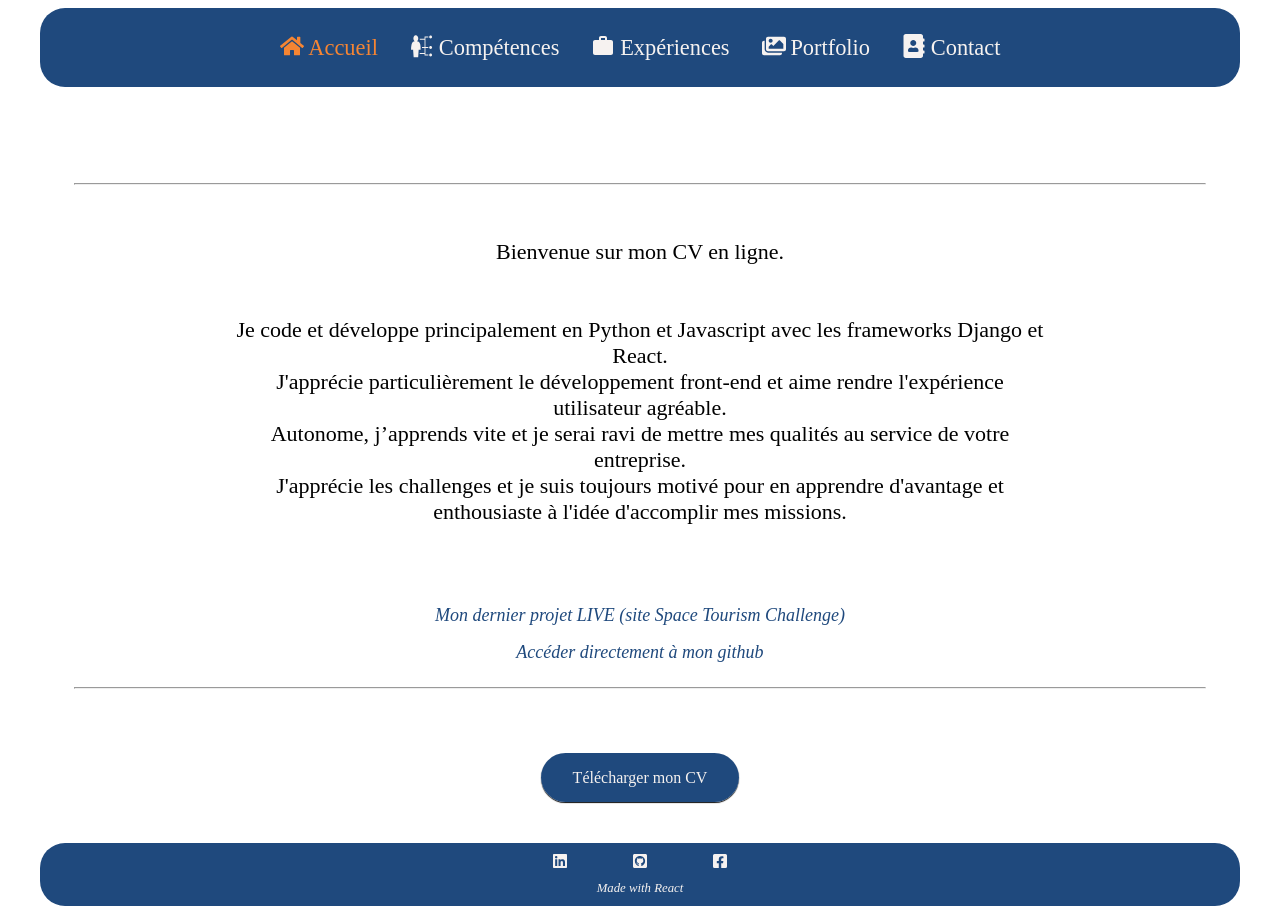
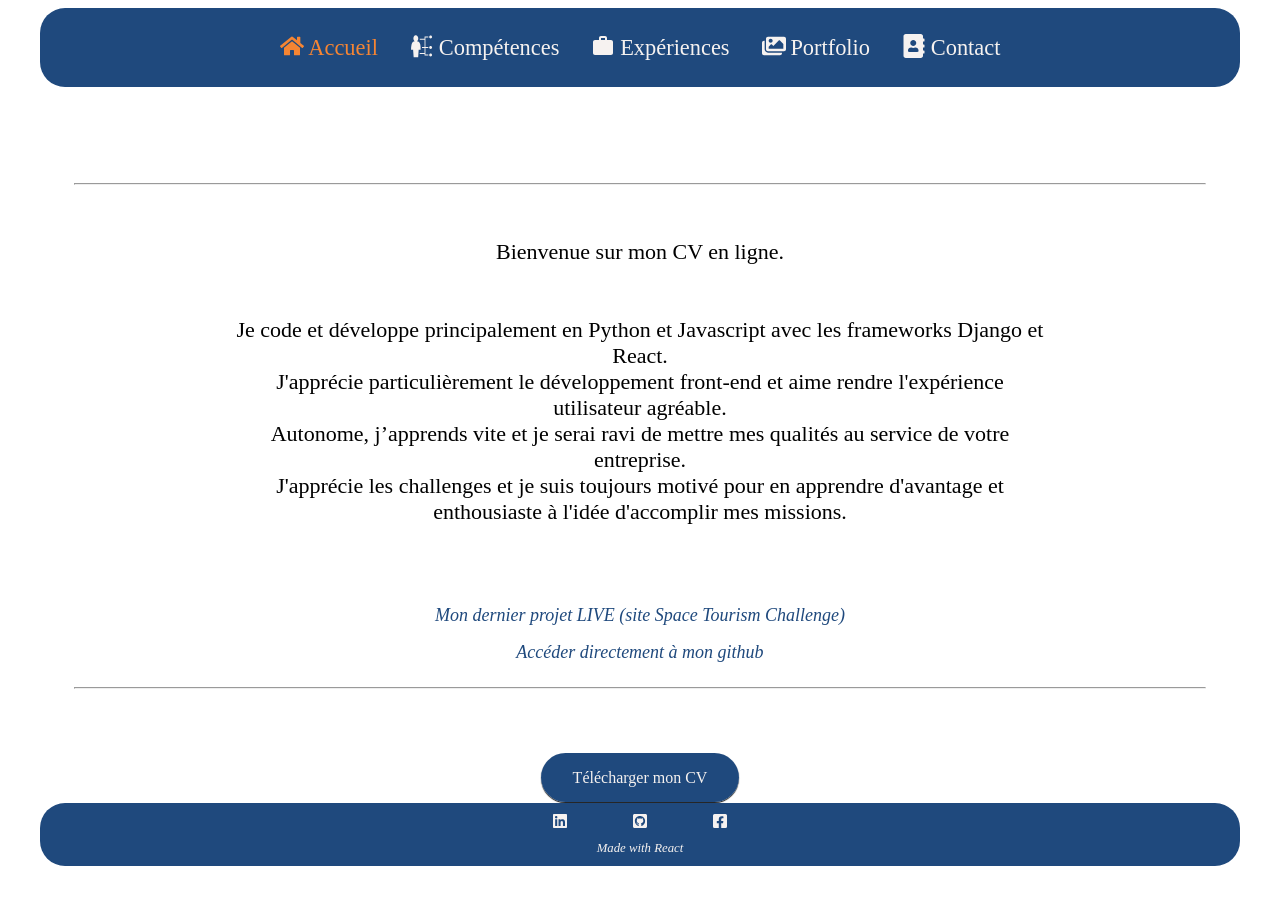
Before and after one commit to Stecathw/CV, a React (Create React App) app: page / in a window 1280 px wide. After the commit the page ends 874 px from the top, so only its background shows below. Built offline with nearby package versions, Linux system fonts and the light colour scheme; a web font is replaced by a local one.

Commit message:
little fix for pdf btn

```diff
--- a/src/styles/pages/_home.scss
+++ b/src/styles/pages/_home.scss
@@ -38,9 +38,11 @@
             }
         }
         .pdf {
-            margin-top: 10vh;
             margin-bottom: 5vh;
             text-align: center;
+            width: fit-content;
+            margin: auto;
+            margin-top: 10vh;
             a {
                 color: $color-3;
                 background: $color-2;
```
